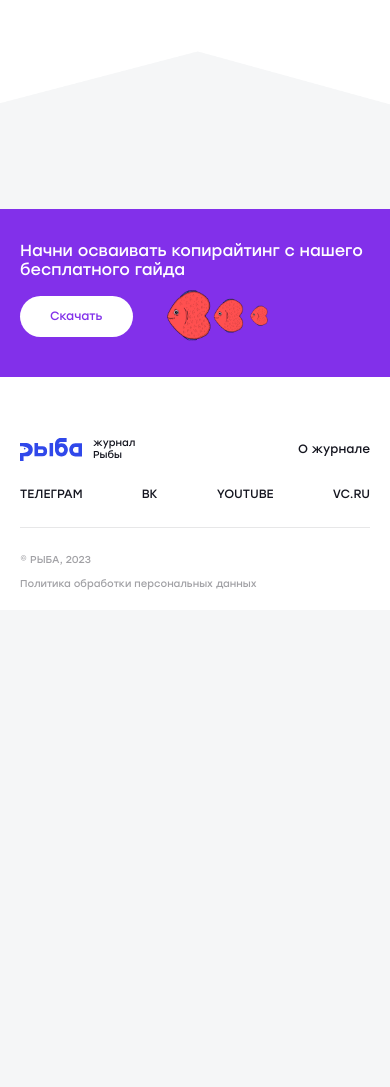
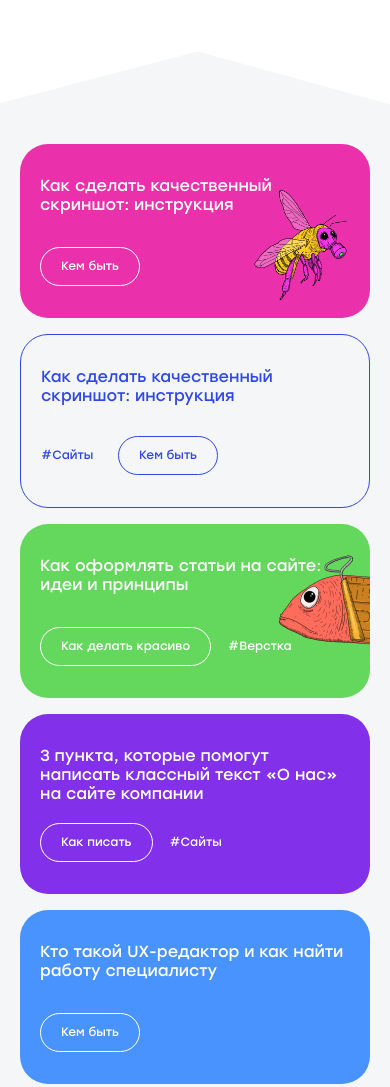
Before and after one commit to Hillel1408/journal-fish, a website: page #src/index.html in a window 390 px wide. Shown: the part 2924-4011 px from the top of the page. Before the commit the page ends 3534 px from the top, so only its background shows below. Drawn offline with nearby package versions, Linux system fonts and the light colour scheme; files that its build step writes are made by us from their sources.

Commit message:
Журнал Рыба

```diff
--- a/#src/index.html
+++ b/#src/index.html
@@ -14,7 +14,8 @@
     <main>
       @@include('./html/intro.html') @@include('./html/slider.html')
       @@include('./html/how.html') @@include('./html/promo.html')
-      <!--@@include('./html/articles.html') @@include('./html/subscription.html')
+      @@include('./html/articles.html')
+      <!--@@include('./html/subscription.html')
       @@include('./html/articles-2.html')-->
       @@include('./html/guide.html')
     </main>
--- a/#src/scss/sections/articles.scss
+++ b/#src/scss/sections/articles.scss
@@ -1,6 +1,14 @@
 .articles {
   padding-top: 67px;
   padding-bottom: 65px;
+  @media (max-width: 1500px) {
+    padding-top: 91px;
+    padding-bottom: 76px;
+  }
+  @media (max-width: 1199px) {
+    padding-top: 63px;
+    padding-bottom: 49px;
+  }
   @media (max-width: 767px) {
     padding-top: 9px;
     padding-bottom: 43px;
@@ -22,9 +30,16 @@
       background-size: contain;
       border-radius: 40px;
       padding: 46px 50px;
+      @media (max-width: 1500px) {
+        padding: 41px 28px;
+      }
+      @media (max-width: 1199px) {
+        padding: 28px;
+      }
       @media (max-width: 767px) {
         border-radius: 28px;
         padding: 32px 20px;
+        min-height: 174px !important;
       }
       img {
         position: absolute;
@@ -44,6 +59,8 @@
         justify-content: space-between;
         @media (max-width: 767px) {
           grid-column: span 1;
+          flex-direction: column;
+          align-items: flex-start;
         }
       }
       &:nth-child(2) {
@@ -68,6 +85,13 @@
         align-items: flex-start;
         justify-content: space-between;
         gap: 32px;
+        min-height: 330px;
+        @media (max-width: 1500px) {
+          min-height: 201px;
+        }
+        @media (max-width: 1199px) {
+          min-height: 256px;
+        }
         @media (max-width: 767px) {
           gap: 20px;
         }
@@ -99,13 +123,37 @@
 }
 .articles-1 {
   & > div {
+    background-size: auto;
     &:nth-child(1) {
       background-color: #ea30ab;
       img {
         right: 15%;
         display: none;
+        z-index: 1;
         @media (max-width: 1500px) {
           display: block;
+        }
+        @media (max-width: 1199px) {
+          top: 10px;
+          right: 25%;
+          width: 183px;
+        }
+        @media (max-width: 767px) {
+          width: 131px;
+          right: 0;
+          top: 40px;
+        }
+      }
+      h2 {
+        @media (max-width: 1199px) {
+          max-width: 338px;
+        }
+      }
+    }
+    &:nth-child(2) {
+      h2 {
+        @media (max-width: 1199px) {
+          max-width: 338px;
         }
       }
     }
@@ -118,11 +166,14 @@
       @media (max-width: 1500px) {
         background-image: url("../img/img-20.png");
       }
+      @media (max-width: 767px) {
+        background-image: url("../img/img-31.png");
+      }
     }
     &:nth-child(4) {
       background-color: #8230ea;
       h2 {
-        max-width: 600px;
+        max-width: 620px;
       }
     }
     &:nth-child(5) {
@@ -136,6 +187,9 @@
       background-image: url("../img/img-6.png");
       @media (max-width: 1500px) {
         background-image: url("../img/img-21.png");
+      }
+      @media (max-width: 767px) {
+        background-image: url("../img/img-32.png");
       }
     }
   }
@@ -173,7 +227,6 @@
       }
       @media (max-width: 1500px) {
         background-image: url("../img/img-22.png");
-        background-size: auto;
         background-position: bottom right;
       }
     }
```
Also changed, not shown: #src/img/img-31.png (added), #src/img/img-32.png (added), dist/css/style.css, dist/img/img-31.png (added), dist/img/img-32.png (added), dist/index.html.
